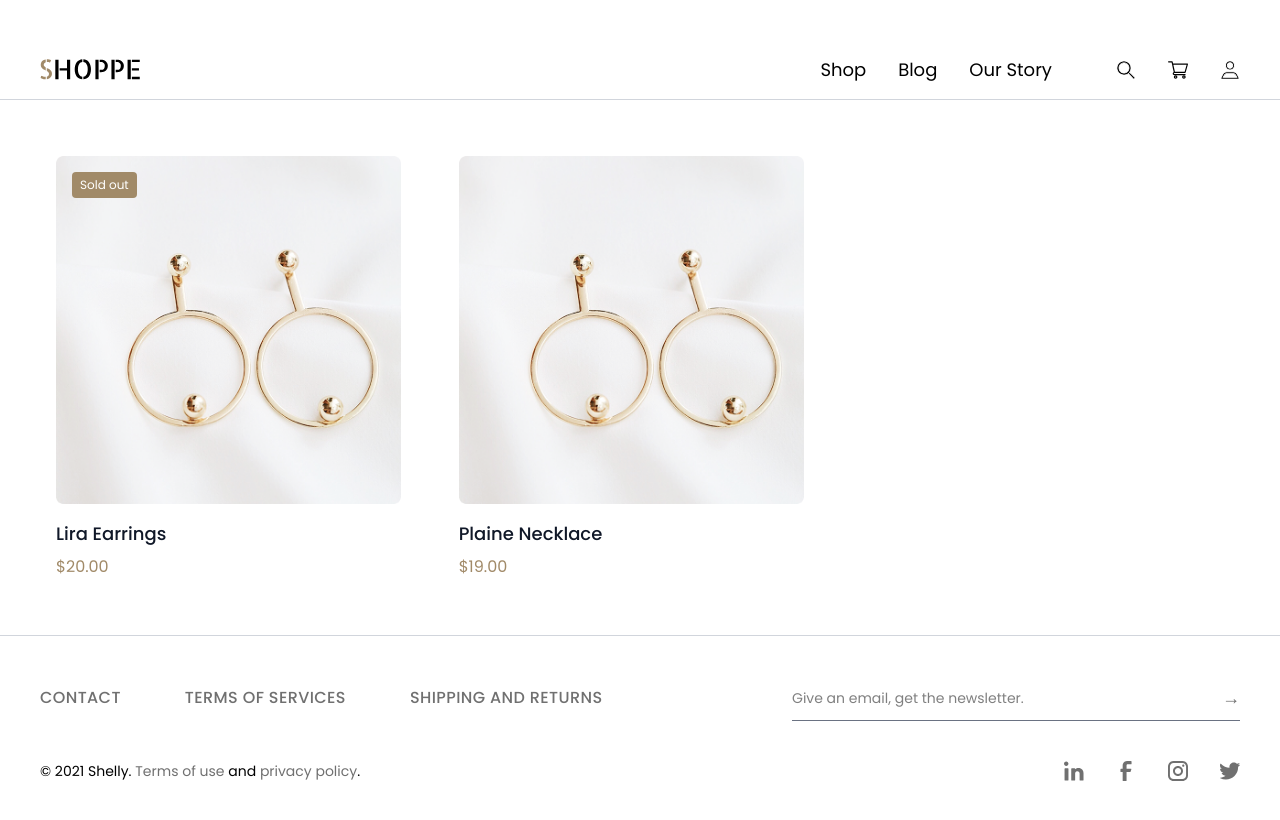
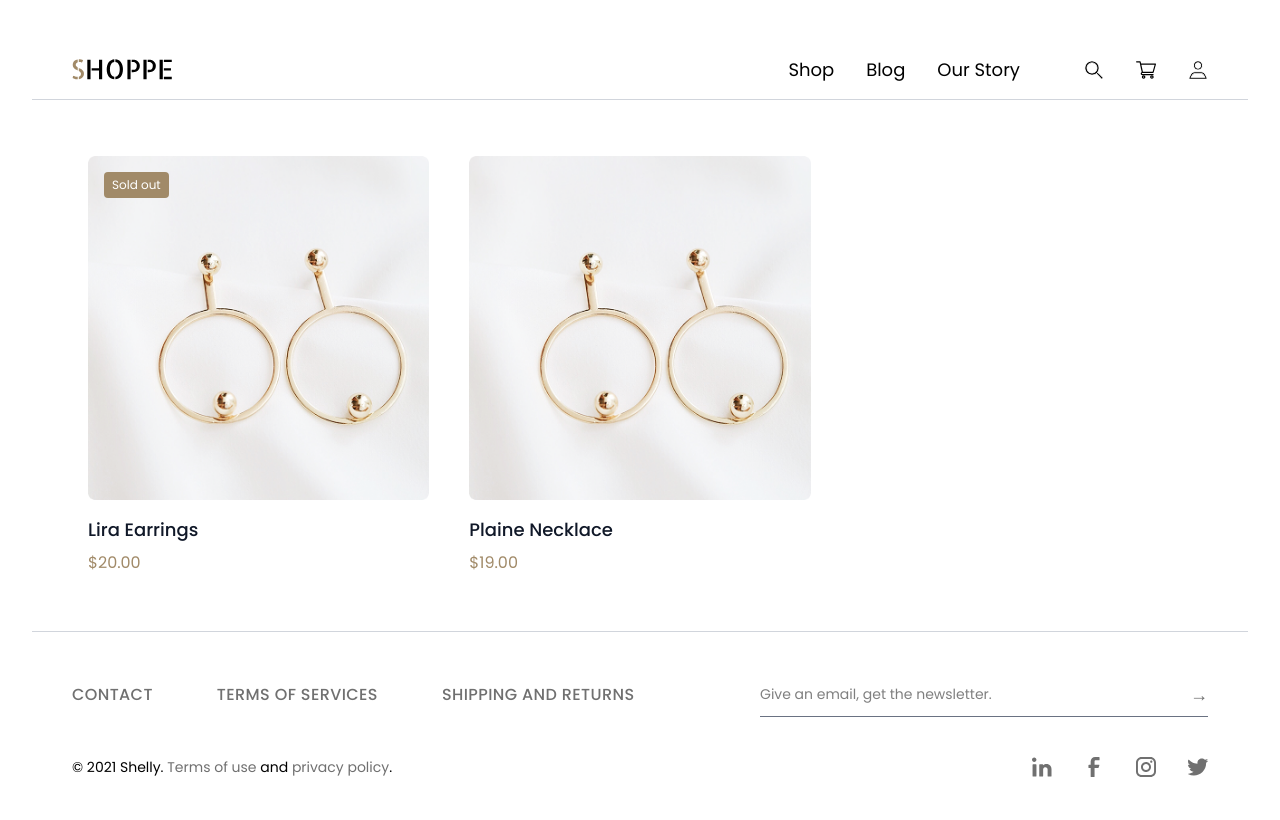
Before and after one commit to AliAsgharSWE/Veloura, a Next.js app in the folder veloura-frontend/: page / in a window 1280 px wide. Built offline with nearby package versions, Linux system fonts and the light colour scheme.

Commit message:
feat: Add padding to layout and update TypeScript definitions

```diff
--- a/veloura-frontend/app/layout.tsx
+++ b/veloura-frontend/app/layout.tsx
@@ -36,9 +36,11 @@ export default function RootLayout({
       <body
         className={`${geistSans.variable} ${geistMono.variable} ${poppins.variable} antialiased flex flex-col min-h-screen bg-[#F9F8FF] text-[#1B1B1F]`}
       >
+        <div className="px-8">
         <Navbar />
         <main className="flex-1">{children}</main>
         <Footer />
+        </div>
       </body>
     </html>
   );
--- a/veloura-frontend/package.json
+++ b/veloura-frontend/package.json
@@ -17,6 +17,9 @@
   },
   "devDependencies": {
     "@tailwindcss/postcss": "^4",
+    "@types/estree": "^1.0.8",
+    "@types/json-schema": "^7.0.15",
+    "@types/json5": "^2.2.0",
     "@types/node": "^20",
     "@types/react": "^19.1.8",
     "@types/react-dom": "^19.1.6",
--- a/veloura-frontend/tsconfig.json
+++ b/veloura-frontend/tsconfig.json
@@ -13,8 +13,6 @@
     "isolatedModules": true,
     "jsx": "preserve",
     "incremental": true,
-    "forceConsistentCasingInFileNames": true,
-    "baseUrl": ".",
     "plugins": [
       {
         "name": "next"
@@ -24,6 +22,6 @@
       "@/*": ["./*"]
     }
   },
-  "include": ["next-env.d.ts", "**/*.ts", "**/*.tsx", "**/*.js", "**/*.jsx", ".next/types/**/*.ts", "next.config.mjs"],
+  "include": ["next-env.d.ts", "**/*.ts", "**/*.tsx", ".next/types/**/*.ts"],
   "exclude": ["node_modules"]
 }
```
Also changed, not shown: 1 other file (tests, documents, lock files or other folders).
